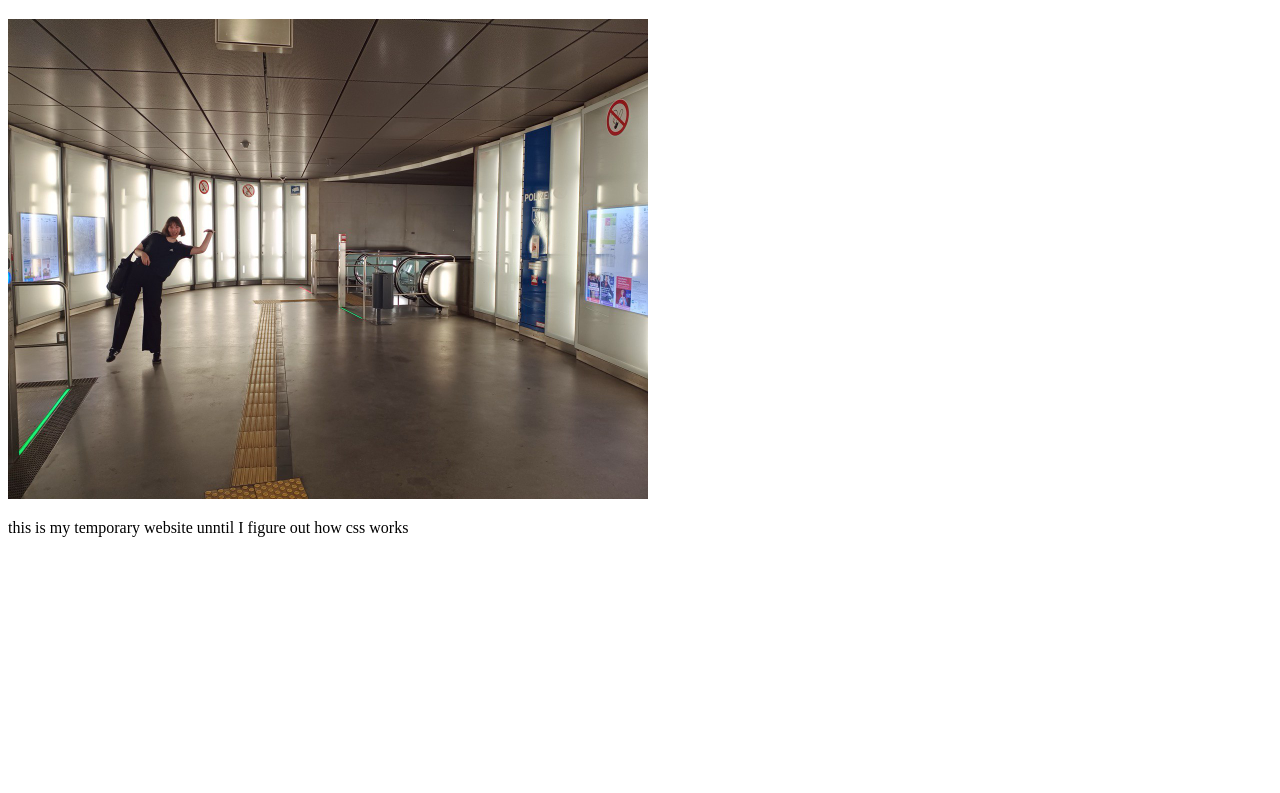
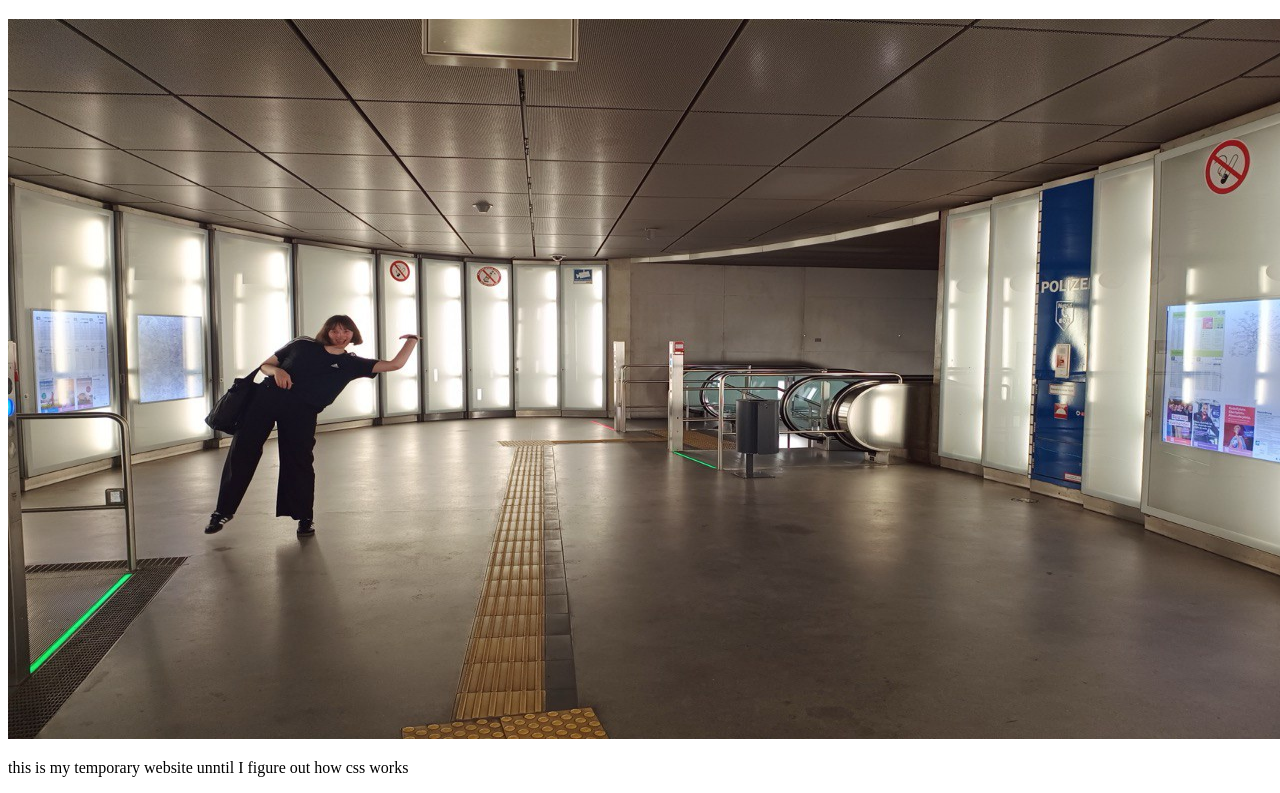
Before and after one commit to Lina-Kramer/lina-kramer.github.io, a plain HTML site: page index.html in a window 1280 px wide. Shown: the part 61-854 px from the top of the page. Before the commit the page ends 800 px from the top, so only its background shows below. Drawn offline with Linux system fonts and the light colour scheme.

Commit message:
Update index.html

```diff
--- a/index.html
+++ b/index.html
@@ -2,6 +2,6 @@
 <html>
 <body>
 <h1>Hi, I´m lina!</h1>
-<img src="photo_2024-09-20_10-08-56.jpg" alt="me" width="640" height="480">
+<img src="photo_2024-09-20_10-08-56.jpg" alt="me" width="1280" height="720">
 <p>this is my temporary website unntil I figure out how css works
 </html>
```
